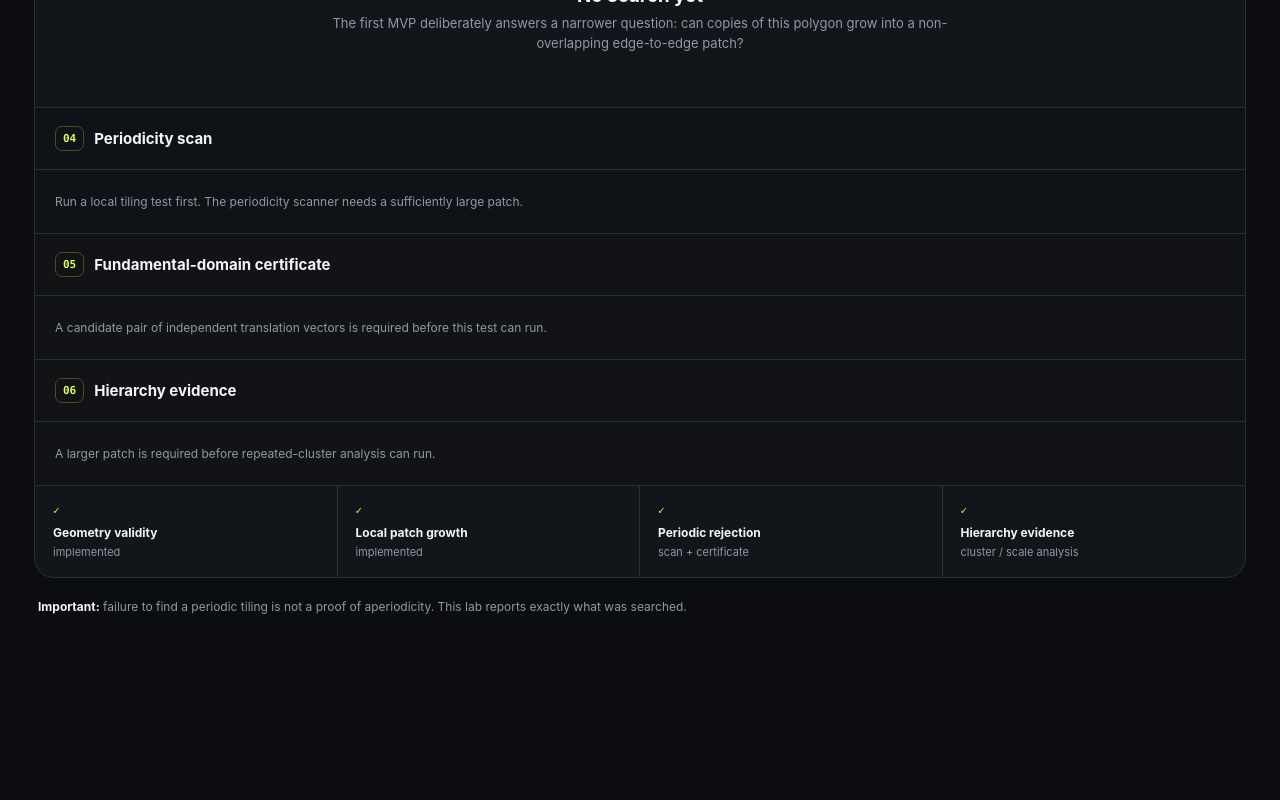
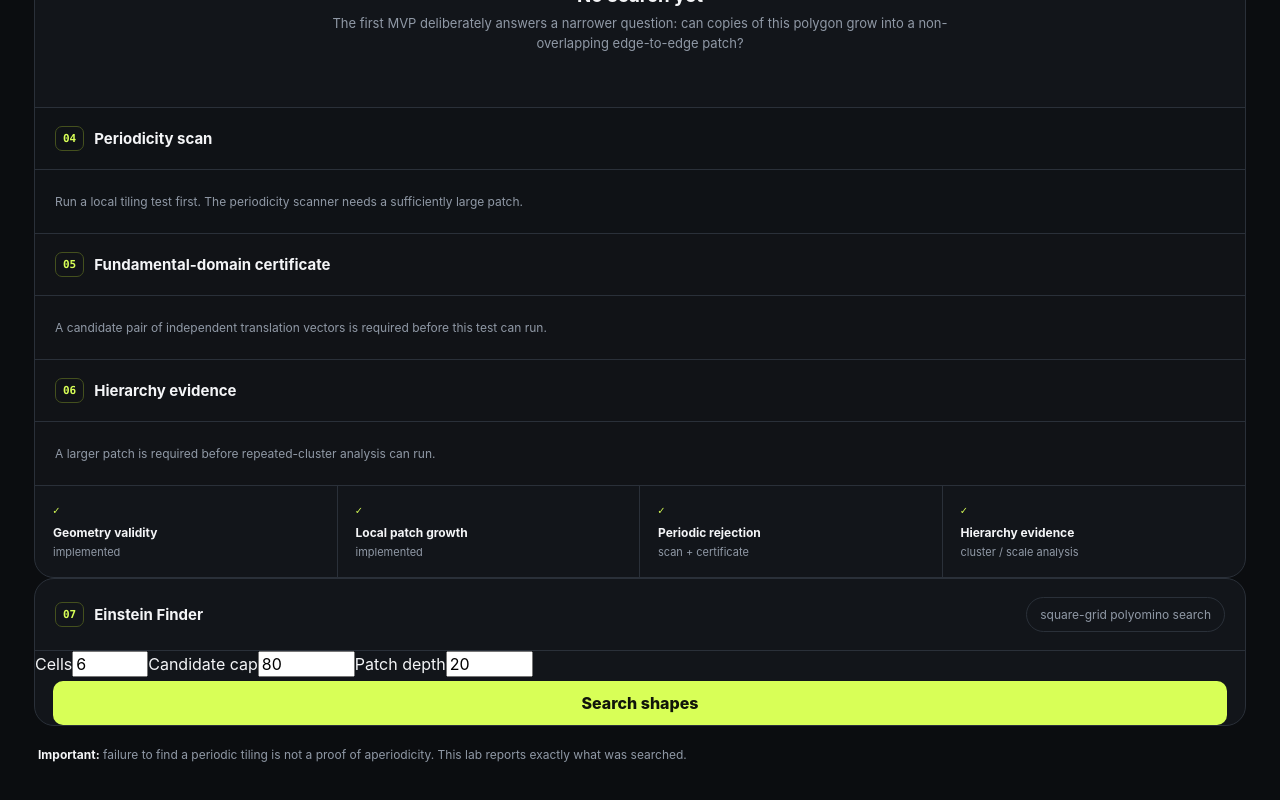
Before and after one commit to codaux/einstein-lab, a Next.js app: page / in a window 1280 px wide. Shown: the part 1177-1977 px from the top of the page. Before the commit the page ends 1847 px from the top, so only its background shows below. Built offline with nearby package versions, Linux system fonts and the light colour scheme.

Commit message:
Connect automated finder and fix hierarchy execution

```diff
--- a/app/page.tsx
+++ b/app/page.tsx
@@ -6,6 +6,7 @@ import { growPatch, Tile } from "@/lib/tiling";
 import { detectPeriodicTranslations, PeriodicResult } from "@/lib/periodic";
 import { certifyFundamentalDomain, FundamentalCertificate } from "@/lib/fundamental";
 import { detectHierarchy, HierarchyResult } from "@/lib/hierarchy";
+import FinderPanel from "@/components/FinderPanel";
 
 const GRID = 28;
 const W = 720;
@@ -66,8 +67,8 @@ export default function Home() {
       setCertificate(certifyFundamentalDomain(result.sampleTiles,periodicResult.u,periodicResult.v));
     }else{
       setCertificate(null);
-    setHierarchy(null);
     }
+    setHierarchy(result.reached>=12 ? detectHierarchy(result.sampleTiles) : null);
   };
 
   const reset=()=>{
@@ -312,6 +313,19 @@ export default function Home() {
         </div>
       </section>
 
+      <FinderPanel
+        allowReflection={allowReflection}
+        onLoadShape={(poly)=>{
+          setPoints(poly);
+          setClosed(true);
+          setPatch(null);
+          setPeriodic(null);
+          setCertificate(null);
+          setHierarchy(null);
+          window.scrollTo({top:0,behavior:"smooth"});
+        }}
+      />
+
       <footer>
         <strong>Important:</strong> failure to find a periodic tiling is not a proof of aperiodicity. This lab reports exactly what was searched.
       </footer>
```
